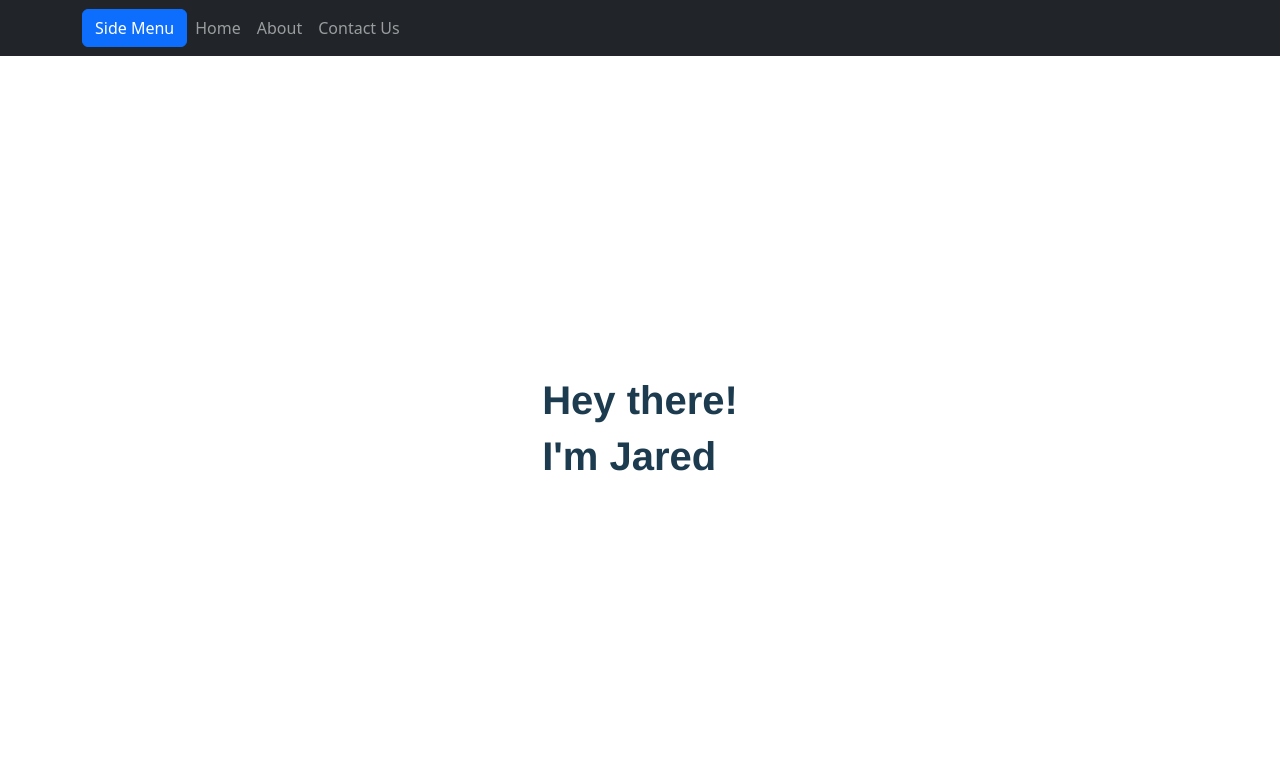
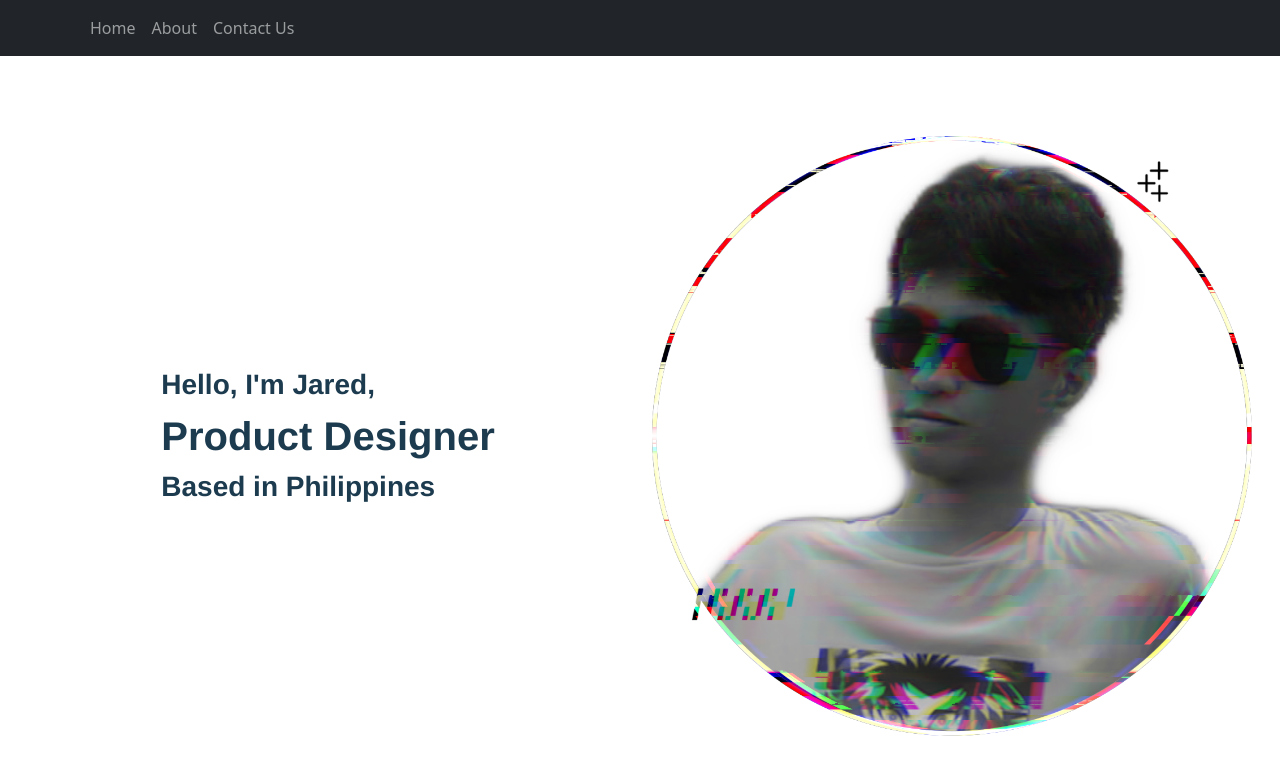
Before and after one commit to jaredkristopher/myportfolio, a React (Create React App) app: page / in a window 1280 px wide. Shown: the top 774 px of the page. Built offline with nearby package versions, Linux system fonts and the light colour scheme.

Commit message:
Added Home design

```diff
--- a/src/App.css
+++ b/src/App.css
@@ -73,6 +73,12 @@
   background-color: #E7762B;
 }
 
+.bg {
+  background-color: #fff9cc
+  ;
+}
+
+
 .half-rule {
   height: 0px;
   border: none;
@@ -104,9 +110,9 @@
   margin-right: 1rem;
 }
 
-.customHeight {
-  margin: 40vh;
-}
+/* .customHeight {
+  margin-top: 20vh;
+} */
 
 
 @media screen and (min-width: 601px) {
--- a/src/Components/Navbar.js
+++ b/src/Components/Navbar.js
@@ -16,12 +16,12 @@ class NavbarComponent extends React.Component {
         style={{ width: "100%" }}
       >
         <Container>
-          <Nav className="mr-auto">
+          {/* <Nav className="mr-auto">
             <Button onClick={this.props.jared}>Side Menu</Button>
-          </Nav>
+          </Nav> */}
 
           <Navbar.Toggle aria-controls="responsive-navbar-nav" />
-          <Navbar.Collapse id="responsive-navbar-nav">
+            <Navbar.Collapse id="responsive-navbar-nav">
             <Nav className="mr-auto">
               <Nav.Link as={Link} to="/">
                 Home
--- a/src/Components/Text.js
+++ b/src/Components/Text.js
@@ -3,7 +3,7 @@ import '../App.css';
 
 function TextComponent(props) {
     return(
-        <h1 style={{ fontSize: props.fontSize , color: props.color, fontWeight: props.fontWeight == null? "bold" : props.fontWeight, letterSpacing: props.spacing ? "1px" : 0}} className="details-light">{props.text}</h1>
+        <div style={{ fontSize: props.fontSize , color: props.color, fontWeight: props.fontWeight == null? "bold" : props.fontWeight, letterSpacing: props.spacing ? "1px" : 0}} className="details-light">{props.text}</div>
     )
 }
 export default TextComponent;
--- /dev/null
+++ b/src/Components/Text2.js
@@ -0,0 +1,20 @@
+import React from "react";
+import "../App.css";
+
+function TextComponent2(props) {
+  return (
+    <div
+      style={{
+        fontSize: props.fontSize,
+        color: props.color,
+        fontWeight: props.fontWeight == null ? "bold" : props.fontWeight,
+        letterSpacing: props.spacing ? "1px" : 0,
+        minWidth:"10vh",
+        whiteSpace: "nowrap"}}
+      className="details-light"
+    >
+      {props.text}
+    </div>
+  );
+}
+export default TextComponent2;
--- a/src/Components/Welcome/index.js
+++ b/src/Components/Welcome/index.js
@@ -2,10 +2,12 @@ import Container from 'react-bootstrap/Container';
 import Row from 'react-bootstrap/Row';
 import Col from 'react-bootstrap/Col';
 import '../../App.css';
-import TextComponent from '../Text';
+import TextComponent from '../Text2';
 import React from 'react';
 import Sidebar from './sidebar';
 import './Dashboard.css';
+import Cover from '../../Assets/images/jared.png';
+
 
 class Welcome extends React.Component {
 
@@ -21,12 +23,17 @@ class Welcome extends React.Component {
         return (
             <div>
                 <Container>
-                    <div className='d-flex aligh-items-center justify-content-center customHeight header'>
+                    <div className='d-flex aligh-items-center justify-content-center header' style={{marginTop:"10vh"}}>
                         <Row>
-                            <Col sm={12}>
-                            <TextComponent text={"Hey there!"} color={"#1C3B4F"} />
-                            <TextComponent text={"I'm " + this.state.Name[0]} color={"#1C3B4F"} />
+                            <Col sm={6} style={{alignSelf:"center"}}>
+                            <TextComponent text={"Hello, I'm Jared,"} fontSize="3.5vh" color={"#1C3B4F"} />
+                            <TextComponent text={"Product Designer"} fontSize="5vh" color={"#1C3B4F"} />
+                            <TextComponent text={"Based in Philippines"} fontSize="3.5vh"  color={"#1C3B4F"} />
 
+                            </Col>
+
+                            <Col sm={6} style={{alignSelf:"center"}}>
+                            <img variant="top" src={Cover} height="auto" width="600vh"/>
                             </Col>
                         </Row>
 
```
Also changed, not shown: src/Assets/images/jared.png (added).
